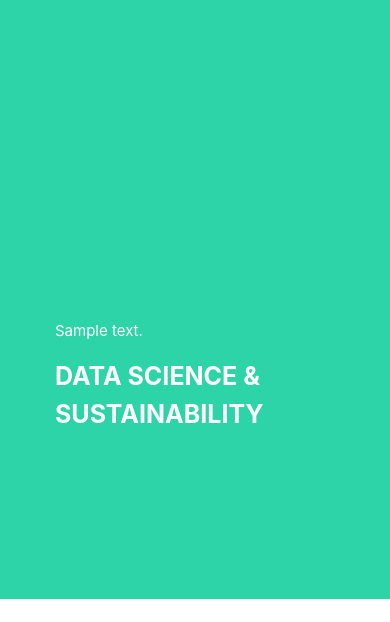
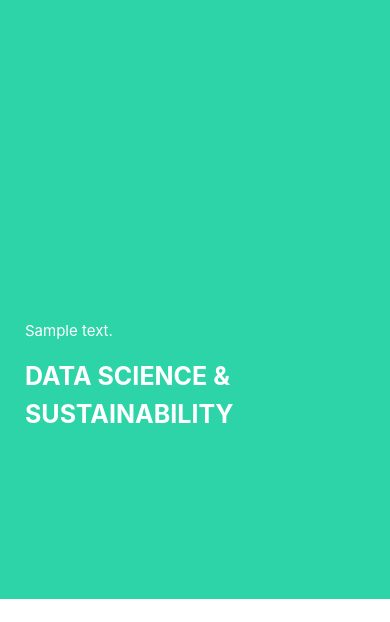
Before and after one commit to julianikulski/portfolio-website, a Flask app: page /en/ in a window 390 px wide. Shown: the part 77-699 px from the top of the page. Run offline with Flask 2, Linux system fonts and the light colour scheme; a database or web service that is not in the repository returns one stand-in record (values such as "Sample title"); some libraries are stand-ins or nearby versions.

Commit message:
style: Reduce padding around title text for mobile size

```diff
--- a/static/styles.css
+++ b/static/styles.css
@@ -216,7 +216,7 @@
 
 @media (max-width: 780px) {
     .title-container {
-      padding: 0 40px 0 40px;
+      padding: 0 10px 0 10px;
       margin:0;
     }
 
```
